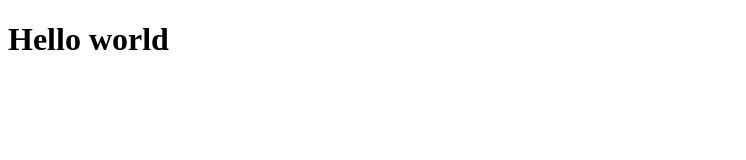
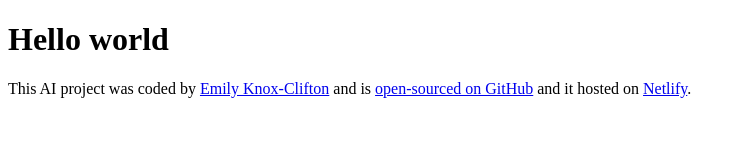
Before and after one commit to eknox22/AI-generator, a plain HTML site: page index.html in a window 1280 px wide. Shown: the whole page, without its empty margins (0-746 px from the left). Drawn offline with Linux system fonts and the light colour scheme.

Commit message:
Added links to the footer

```diff
--- a/index.html
+++ b/index.html
@@ -8,6 +8,31 @@
   </head>
   <body>
     <h1>Hello world</h1>
+
+    <footer>
+      This AI project was coded by
+      <a
+        href="https://github.com/eknox22"
+        target="_blank"
+        rel="noopener noreferrer"
+        >Emily Knox-Clifton</a
+      >
+      and is
+      <a
+        href="https://github.com/eknox22/AI-generator"
+        target="_blank"
+        rel="noopener noreferrer"
+      >
+        open-sourced on GitHub</a
+      >
+      and it hosted on
+      <a
+        href="https://emilykc-ai-generator.netlify.app/"
+        target="_blank"
+        rel="noopener noreferrer"
+        >Netlify</a
+      >.
+    </footer>
     <script src="src/index.js"></script>
   </body>
 </html>
```
